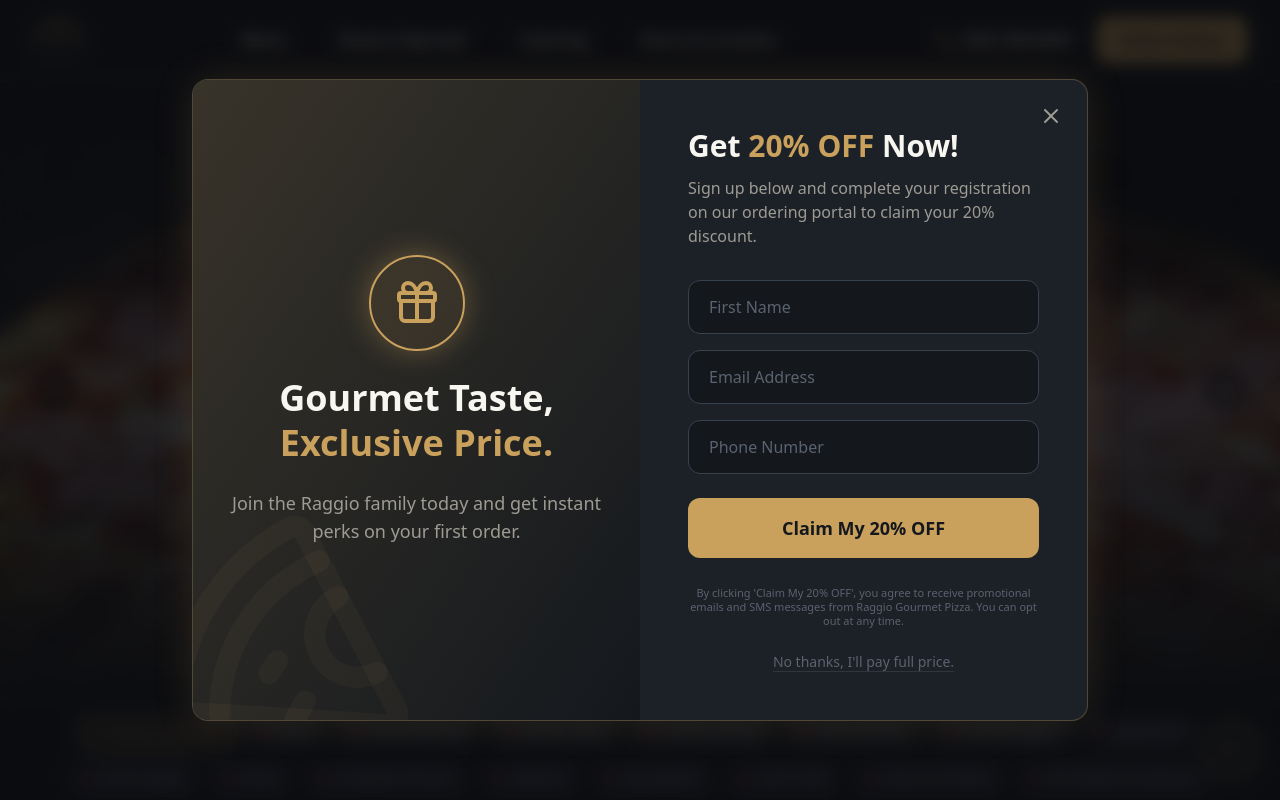
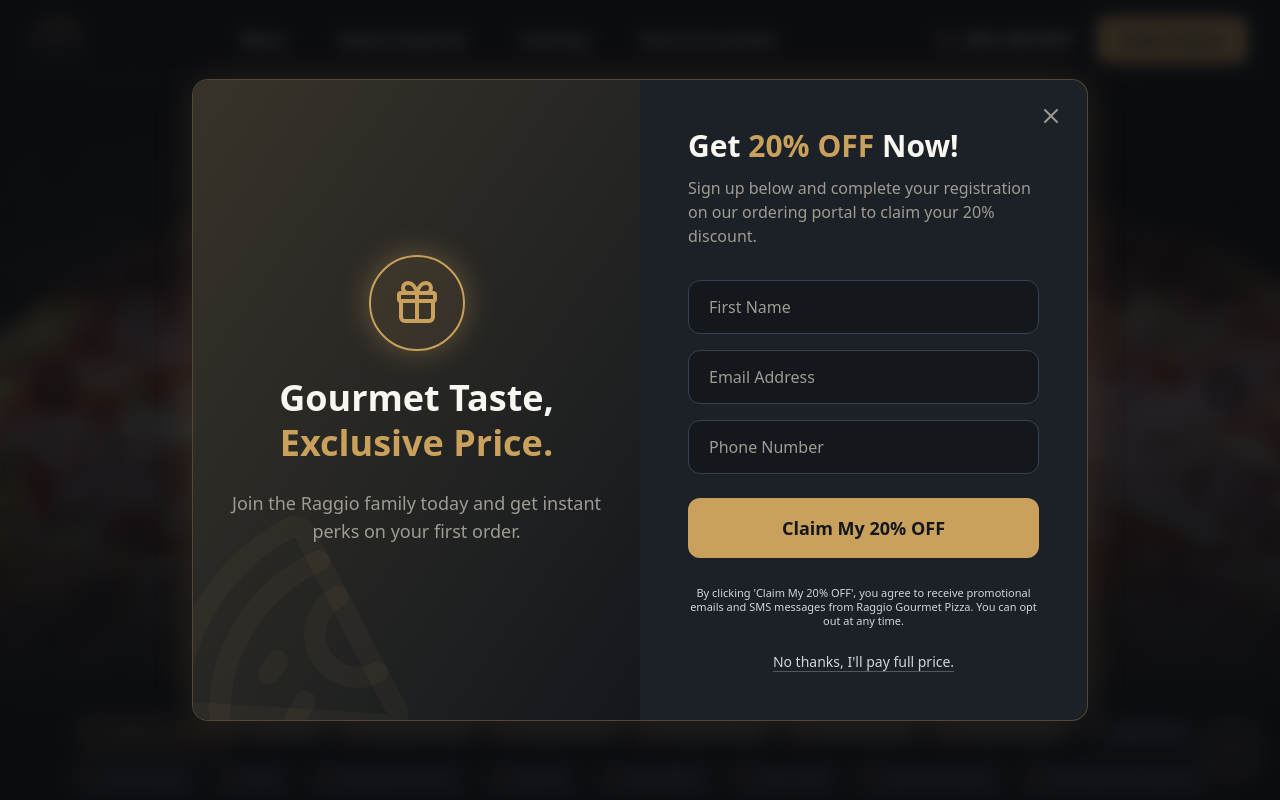
Before and after one commit to bizmaras/raggio-headless-web-0831, a Next.js app: page / in a window 1280 px wide. Shown: the top 800 px of the page. Built offline with nearby package versions, Linux system fonts and the light colour scheme.

Commit message:
fix unescaped apostrophe build error in welcome popup

```diff
--- a/src/components/WelcomePopup.tsx
+++ b/src/components/WelcomePopup.tsx
@@ -57,16 +57,16 @@
     if (!isOpen) return null;
 
     return (
-        <div className="fixed inset-0 z-[100] flex items-center justify-center p-4 bg-[#0a0c0f]/80 backdrop-blur-sm animate-in fade-in duration-500">
+        <div className="fixed inset-0 z-[100] flex items-center justify-center p-4 bg-[#0a0c0f]/80 backdrop-blur-sm animate-in fade-in duration-500" role="dialog" aria-modal="true" aria-labelledby="popup-title">
             <div className="relative w-full max-w-4xl bg-[#1c2127] rounded-2xl shadow-[0_0_40px_rgba(201,161,92,0.15)] border border-[#c9a15c]/30 overflow-hidden flex flex-col md:flex-row animate-in zoom-in-95 duration-500">
 
                 <div className="hidden md:flex md:w-1/2 bg-[#14181d] relative items-center justify-center p-8 overflow-hidden">
                     <div className="absolute inset-0 bg-gradient-to-br from-[#c9a15c]/20 to-transparent z-0" />
                     <div className="relative z-10 text-center space-y-6">
                         <div className="w-24 h-24 mx-auto bg-[#c9a15c]/10 rounded-full flex items-center justify-center border-2 border-[#c9a15c] shadow-[0_0_30px_rgba(201,161,92,0.4)]">
-                            <Gift className="w-12 h-12 text-[#c9a15c]" />
+                            <Gift className="w-12 h-12 text-[#c9a15c]" aria-hidden="true" />
                         </div>
-                        <h2 className="text-4xl font-extrabold text-[#f8f6f0] leading-tight">
+                        <h2 id="popup-title" className="text-4xl font-extrabold text-[#f8f6f0] leading-tight">
                             Gourmet Taste, <br />
                             <span className="text-[#c9a15c]">Exclusive Price.</span>
                         </h2>
@@ -74,16 +74,17 @@
                             Join the Raggio family today and get instant perks on your first order.
                         </p>
                     </div>
-                    <Pizza className="absolute -bottom-12 -left-12 w-64 h-64 text-[#c9a15c]/5 -rotate-12" />
+                    <Pizza className="absolute -bottom-12 -left-12 w-64 h-64 text-[#c9a15c]/5 -rotate-12" aria-hidden="true" />
                 </div>
 
                 <div className="w-full md:w-1/2 p-8 md:p-12 relative flex flex-col justify-center">
                     <button
                         onClick={handleClose}
-                        aria-label="Close popup"
+                        aria-label="Close popup window"
+                        title="Close popup window"
                         className="absolute top-4 right-4 p-2 text-[#9e9b93] hover:text-[#c9a15c] transition-colors rounded-full hover:bg-[#232932]"
                     >
-                        <X className="w-6 h-6" />
+                        <X className="w-6 h-6" aria-hidden="true" />
                     </button>
 
                     {!isSubmitted ? (
@@ -101,26 +102,29 @@
                                 <input
                                     type="text"
                                     placeholder="First Name"
+                                    aria-label="First Name"
                                     required
                                     value={name}
                                     onChange={(e) => setName(e.target.value)}
-                                    className="w-full px-5 py-3.5 rounded-xl bg-[#14181d] border border-[#38414e] text-[#f8f6f0] placeholder-[#5a6270] focus:outline-none focus:border-[#c9a15c] focus:ring-1 focus:ring-[#c9a15c] transition-all"
+                                    className="w-full px-5 py-3.5 rounded-xl bg-[#14181d] border border-[#38414e] text-[#f8f6f0] placeholder-[#9e9b93] focus:outline-none focus:border-[#c9a15c] focus:ring-1 focus:ring-[#c9a15c] transition-all"
                                 />
                                 <input
                                     type="email"
                                     placeholder="Email Address"
+                                    aria-label="Email Address"
                                     required
                                     value={email}
                                     onChange={(e) => setEmail(e.target.value)}
-                                    className="w-full px-5 py-3.5 rounded-xl bg-[#14181d] border border-[#38414e] text-[#f8f6f0] placeholder-[#5a6270] focus:outline-none focus:border-[#c9a15c] focus:ring-1 focus:ring-[#c9a15c] transition-all"
+                                    className="w-full px-5 py-3.5 rounded-xl bg-[#14181d] border border-[#38414e] text-[#f8f6f0] placeholder-[#9e9b93] focus:outline-none focus:border-[#c9a15c] focus:ring-1 focus:ring-[#c9a15c] transition-all"
                                 />
                                 <input
                                     type="tel"
                                     placeholder="Phone Number"
+                                    aria-label="Phone Number"
                                     required
                                     value={phone}
                                     onChange={(e) => setPhone(e.target.value)}
-                                    className="w-full px-5 py-3.5 rounded-xl bg-[#14181d] border border-[#38414e] text-[#f8f6f0] placeholder-[#5a6270] focus:outline-none focus:border-[#c9a15c] focus:ring-1 focus:ring-[#c9a15c] transition-all"
+                                    className="w-full px-5 py-3.5 rounded-xl bg-[#14181d] border border-[#38414e] text-[#f8f6f0] placeholder-[#9e9b93] focus:outline-none focus:border-[#c9a15c] focus:ring-1 focus:ring-[#c9a15c] transition-all"
                                 />
                                 <button
                                     type="submit"
@@ -130,20 +134,23 @@
                                     {loading ? 'Processing...' : 'Claim My 20% OFF'}
                                 </button>
 
-                                <p className="text-[11px] text-[#5a6270] text-center leading-tight mt-3">
-                                    By clicking 'Claim My 20% OFF', you agree to receive promotional emails and SMS messages from Raggio Gourmet Pizza. You can opt out at any time.
+                                <p className="text-[11px] text-[#d1d5db] text-center leading-tight mt-3">
+                                    By clicking &apos;Claim My 20% OFF&apos;, you agree to receive promotional emails and SMS messages from Raggio Gourmet Pizza. You can opt out at any time.
                                 </p>
                             </form>
-                            <button onClick={handleClose} className="w-full text-center mt-6 text-sm text-[#5a6270] hover:text-[#9e9b93] transition-colors underline decoration-[#5a6270]/30 underline-offset-4">
-                                No thanks, I'll pay full price.
+                            <button
+                                onClick={handleClose}
+                                className="w-full text-center mt-6 text-sm text-[#d1d5db] hover:text-white transition-colors underline decoration-[#d1d5db]/30 underline-offset-4"
+                            >
+                                No thanks, I&apos;ll pay full price.
                             </button>
                         </>
                     ) : (
                         <div className="text-center py-8 animate-in zoom-in-95 duration-500">
                             <div className="w-20 h-20 mx-auto bg-green-500/20 rounded-full flex items-center justify-center border-2 border-green-500 shadow-[0_0_30px_rgba(34,197,94,0.4)] mb-6">
-                                <Gift className="w-10 h-10 text-green-500" />
+                                <Gift className="w-10 h-10 text-green-500" aria-hidden="true" />
                             </div>
-                            <h3 className="text-3xl font-bold text-[#f8f6f0] mb-4">You're in, {name}!</h3>
+                            <h3 className="text-3xl font-bold text-[#f8f6f0] mb-4">You&apos;re in, {name}!</h3>
                             <p className="text-[#9e9b93] mb-8">
                                 To unlock your 20% discount, simply proceed to our ordering portal and complete your quick registration. Your discount will apply automatically!
                             </p>
```
